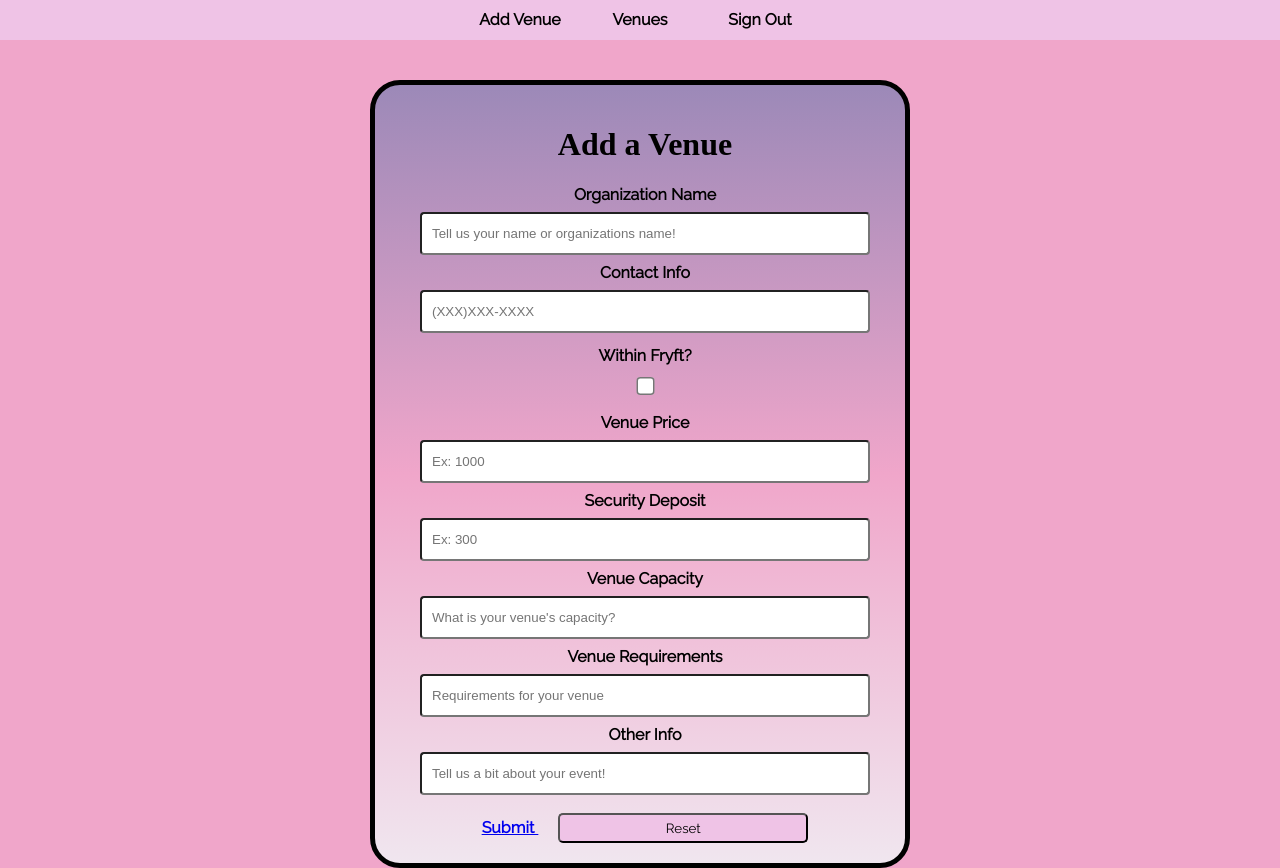
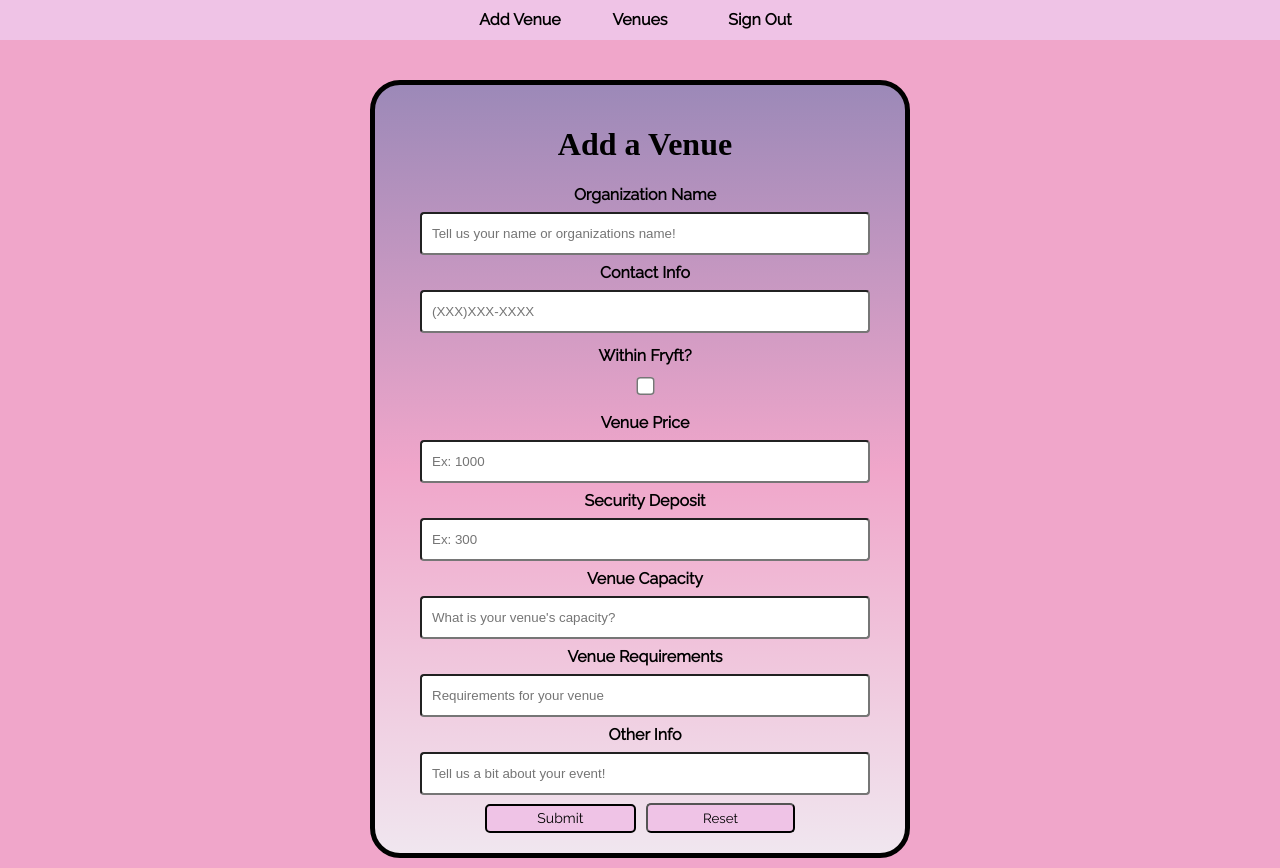
Before and after one commit to nlee5425/HuntSC, a React (Create React App) app in the folder huntsc/: page /form in a window 1280 px wide. Built offline with nearby package versions, Linux system fonts and the light colour scheme; no server answers; a web font is replaced by a local one.

Commit message:
add venue css

```diff
--- a/huntsc/src/addVenue.css
+++ b/huntsc/src/addVenue.css
@@ -77,5 +77,32 @@ info
 .finish-buttons{
   margin-left: 10px;
   margin-right: 10px;
-  margin-top: 10px;
+  border-color: black;
 }
+
+.submit-button {
+  border: 2px solid black;
+  width: 80%;
+  height: line-height;
+  font-size: 14px;
+  text-decoration: none;
+  color: black;
+  font-weight: lighter;
+  padding-top: 4.5px;
+  padding-bottom: 4.5px;
+  font-family: 'Raleway', sans-serif;
+  background-color: #efc3e6;
+  border-radius: 5px;
+  cursor: pointer;
+}
+
+.submit-button:hover {
+  background: white;
+  color: black;
+}
+
+.button-cont {
+  display: flex;
+  align-items: center;
+  margin: auto;
+}
--- a/huntsc/src/addVenue.js
+++ b/huntsc/src/addVenue.js
@@ -132,9 +132,9 @@ function AddVenue() {
             Other Info
             <input id="other" type="text" name="des" placeholder="Tell us a bit about your event!" onChange={(e) => handleChangeInput(e)} />
           </label>
-          <div >
+          <div className='button-cont'>
 
-            <Link className = "submitButton" to="/" onClick={handleSubmit} className = "finish-buttons"> Submit </Link>
+            <Link to="/" onClick={handleSubmit} className="submit-button"> Submit </Link>
 
             <button type = "reset" value = "reset" className = "finish-buttons"> Reset </button>
           </div>
```
